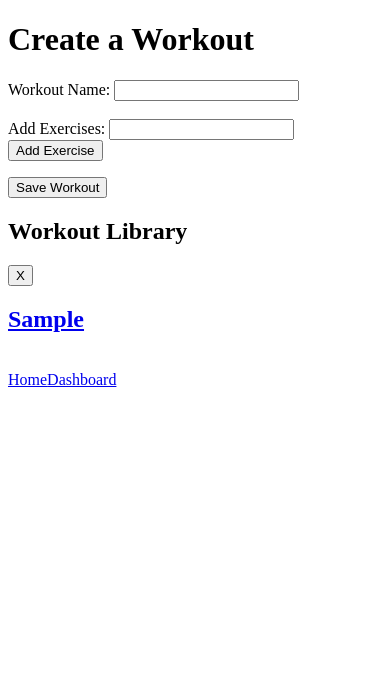
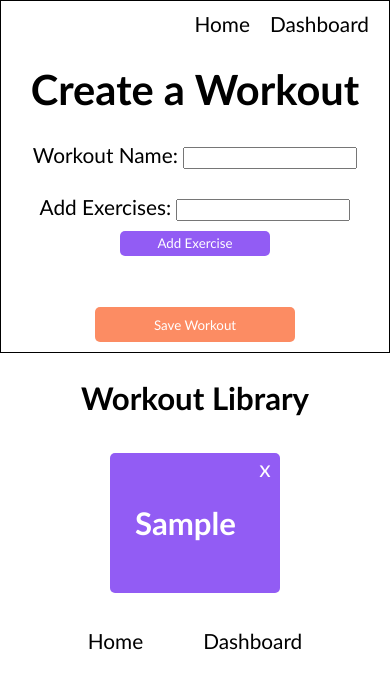
Before and after one commit to kiusthugs/lifting_with_react, a React (Create React App) app: page / in a window 390 px wide. Both pictures are taken after typing "Sample", "Sample" into the empty fields and a click on the button "Save Workout". Shown: the top 688 px of the page. Built offline with nearby package versions, Linux system fonts and the light colour scheme.

Commit message:
mobile styling, home page styling

```diff
--- a/src/App.css
+++ b/src/App.css
@@ -1,38 +1,11 @@
-.App {
-  text-align: center;
+@import 'home.css';
+
+* {
+  box-sizing: border-box;
+  font-family: Calibri, 'Trebuchet MS', sans-serif
 }
 
-.App-logo {
-  height: 40vmin;
-  pointer-events: none;
+body {
+  margin: 0;
+  font-size: 1.3em;
 }
-
-@media (prefers-reduced-motion: no-preference) {
-  .App-logo {
-    animation: App-logo-spin infinite 20s linear;
-  }
-}
-
-.App-header {
-  background-color: #282c34;
-  min-height: 100vh;
-  display: flex;
-  flex-direction: column;
-  align-items: center;
-  justify-content: center;
-  font-size: calc(10px + 2vmin);
-  color: white;
-}
-
-.App-link {
-  color: #61dafb;
-}
-
-@keyframes App-logo-spin {
-  from {
-    transform: rotate(0deg);
-  }
-  to {
-    transform: rotate(360deg);
-  }
-}
--- a/src/TemplateCreator.js
+++ b/src/TemplateCreator.js
@@ -18,20 +18,26 @@ export default function TemplateCreator(props) {
 
 
   return (
-    <div>
+    <div className="template-creator">
+      <div className="template-border">
+        <div className="nav-header">
+        <Link to="/">Home</Link>
+        <Link to="/history">Dashboard</Link>
+        </div>
         <h1>Create a Workout</h1>
         <label htmlFor="wname">Workout Name: </label>
         <input type="text" id="wname" name="wname" onChange={(e) => handleTemplateNameInput(e)} value={templateNameInput}></input><br /><br />
         <label htmlFor="addExercises">Add Exercises: </label>
         <input type="text" id="addExercises" name="addExercises" onChange={(e) => handleExerciseInput(e)} value={templateExerciseInput}></input>
-        <button onClick={handleAddExercise}>Add Exercise</button>
-        <ul>
+        <button onClick={handleAddExercise} className="template-add">Add Exercise</button>
+        <ol>
         {templateExercises && templateExercises.map((exercise) => <li key={exercise.id}>{exercise.name}</li>)}
-        </ul>
-        <button onClick={handleSave}>Save Workout</button>
+        </ol>
+        <button onClick={handleSave} className="template-save">Save Workout</button>
+      </div>
         {(templates !== undefined && templates.length > 0) && <TemplateLibrary templates={templates} handleDeleteTemplate={handleDeleteTemplate}/>}<br />
-        <Link to="/">Home</Link>
-        <Link to="/history">Dashboard</Link>
+        <Link to="/" className="nav-link">Home</Link>
+        <Link to="/history" className="nav-link">Dashboard</Link>
     </div>
   )
 }
--- a/src/TemplateLibrary.js
+++ b/src/TemplateLibrary.js
@@ -6,10 +6,11 @@ export default function TemplateLibrary({templates, handleDeleteTemplate}) {
 
     return(<>
     <h2>Workout Library</h2>
+    <div className="template-library">
         {templates.map((temp) => {
             return (
-            <div key={temp.id}>
-            <button onClick={() => handleDeleteTemplate(temp.id)}>X</button>
+            <div key={temp.id} className="template">
+            <button onClick={() => handleDeleteTemplate(temp.id)} className="template-delete">x</button>
             <Link to={`${temp.id}`}>
             <div>
                 <h2>{temp.name}</h2>
@@ -21,6 +22,7 @@ export default function TemplateLibrary({templates, handleDeleteTemplate}) {
             </div>
             )
         })}
+    </div>
     </>
     )
 }
--- /dev/null
+++ b/src/home.css
@@ -0,0 +1,131 @@
+.template-creator {
+    text-align: center;
+}
+
+.template-creator ol {
+    display: flex;
+    flex-wrap: wrap;
+    list-style: none;
+    counter-reset: list;
+}
+
+.template-creator li {
+    text-align: left;
+    margin: 0 10px;
+}
+
+.template-creator ol > li:before {
+  content: counter(list) ") ";
+  counter-increment: list;
+}
+
+.template-creator button{
+    border-radius: 5px;
+    border: none;
+    color: white;
+}
+
+.nav-header {
+    text-align: right;
+}
+
+.nav-header a{
+    color: black;
+    text-decoration: none;
+    margin: 0 10px;
+}
+
+.nav-header a:hover{
+    color: blue;
+}
+
+.template-border {
+    border: 1px solid black;
+    padding: 10px;
+}
+
+.template-delete {
+    width: 30px;
+    height: 30px;
+    background-color: transparent;
+    font-size: 1.1em;
+}
+
+.template-delete:hover {
+    color: red;
+    cursor: pointer;
+}
+
+.template-add {
+    margin: 10px;
+    width: 150px;
+    height: 25px;
+    background-color: #925cf4;
+}
+
+.template-save {
+    width: 200px;
+    height: 35px;
+    background-color: #fc8c63;
+}
+
+.template-library {
+    text-align: left;
+    display: flex;
+    flex-wrap: wrap;
+}
+
+.template {
+    min-width: 170px;
+    max-width: 190px;
+    margin: 10px auto;
+    padding: 25px;
+    position: relative;
+    background-color: #fc8c63;
+    border-radius: 5px;
+    overflow-wrap: break-word;
+    transition: all .2s ease-in-out;
+}
+
+.template:hover {
+    cursor: pointer;
+    transform: scale(1.1);
+}
+
+.template ul {
+    padding: 0;
+}
+
+.template-library > .template:nth-of-type(odd) {
+    background-color: #925cf4;
+}
+
+.template button {
+    position: absolute;
+    top: 0;
+    right: 0;
+}
+
+.template a {
+    text-decoration: none;
+    color: white;
+}
+
+.template a ul {
+    font-size: .9em;
+}
+
+.nav-link {
+    text-decoration: none;
+    margin: 0 20px;
+    padding: 10px;
+    color: black;
+    /* color: white;
+    background-color: lightgrey;
+    border-radius: 5px;
+    border: .5px solid black; */
+}
+
+.nav-link:hover{
+    color: blue;
+}
```
